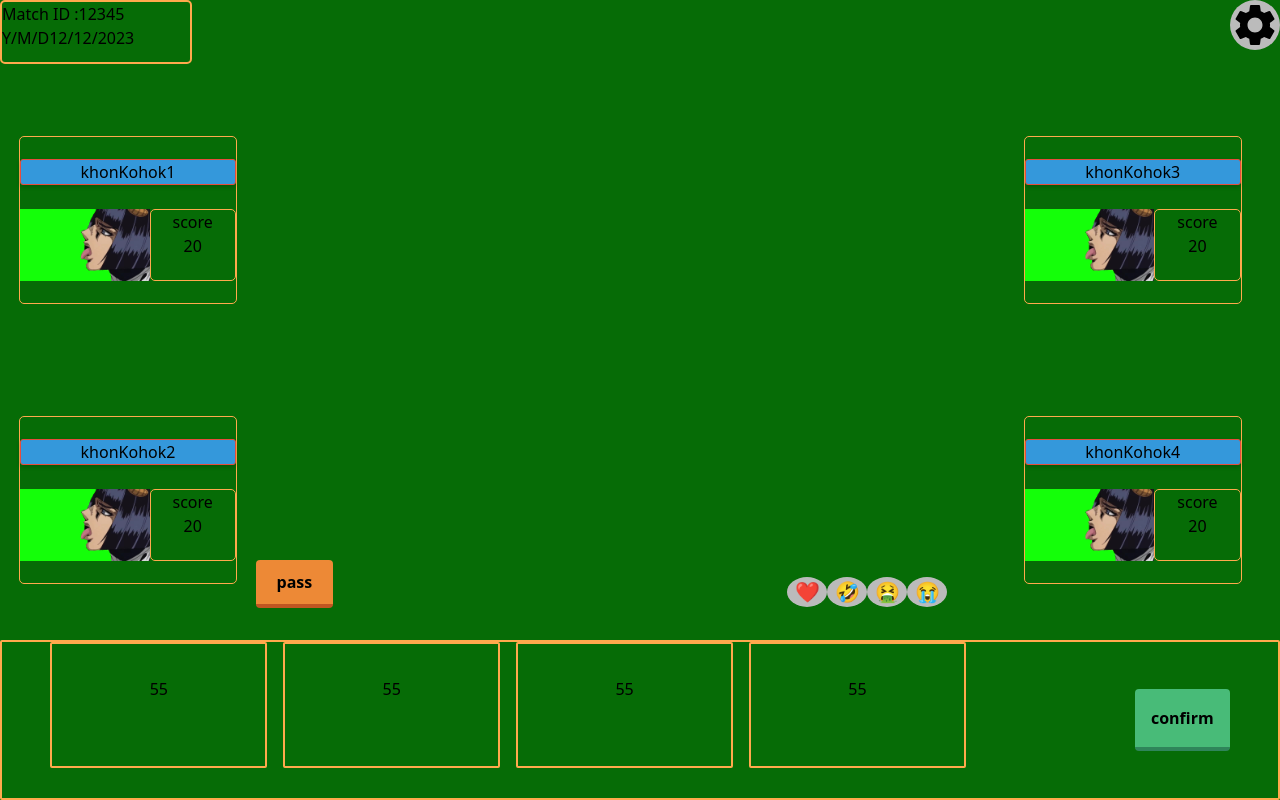
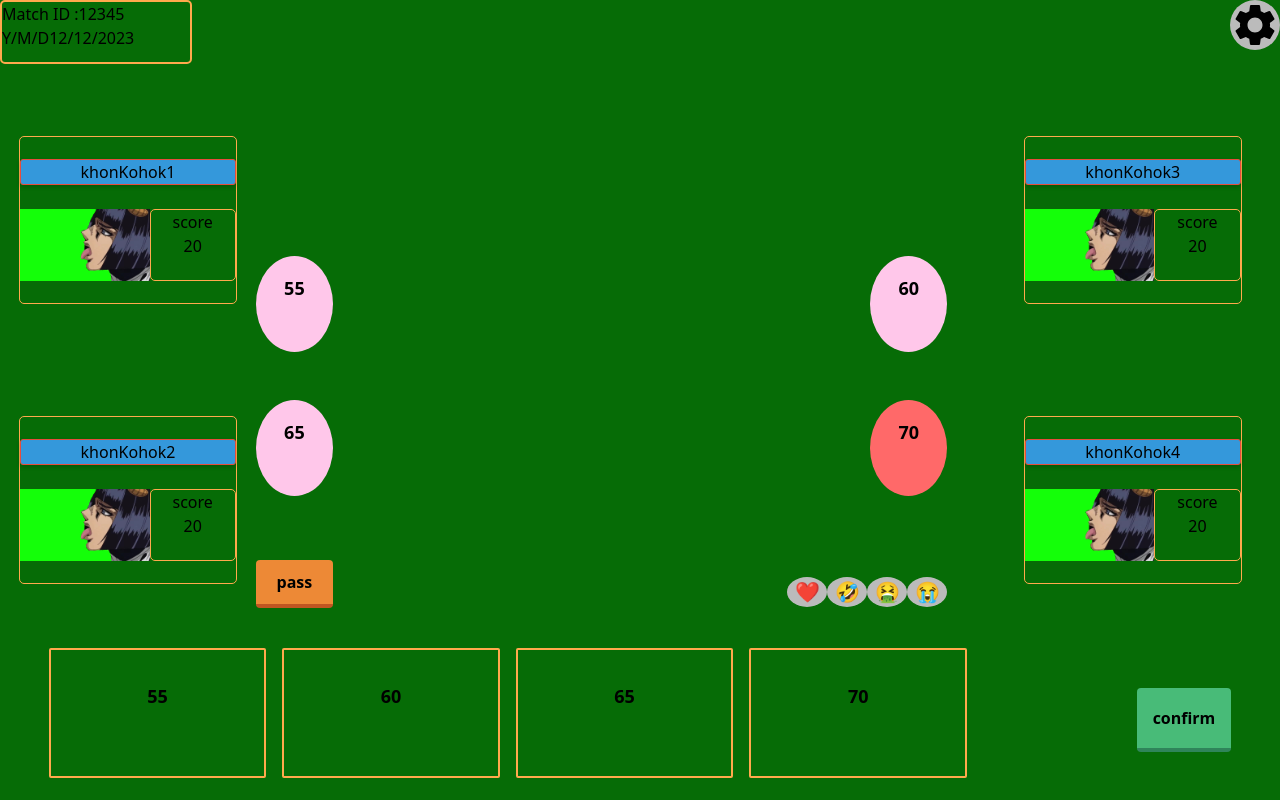
Before and after one commit to KimChanaDev/Friend-Card-Game_Senior-Project, a React (Vite) app in the folder FCG_front-end/: page / in a window 1280 px wide. Built offline with nearby package versions, Linux system fonts and the light colour scheme.

Commit message:
clean up style

```diff
--- a/FCG_front-end/src/App.jsx
+++ b/FCG_front-end/src/App.jsx
@@ -1,4 +1,4 @@
-import InGameInterface from "./interface/inGameInterface"
+// import InGameInterface from "./interface/inGameInterface"
 import BiddingInterface from "./interface/BiddingInterface"
 
 function App() {
--- a/FCG_front-end/src/interface/BiddingInterface.css
+++ b/FCG_front-end/src/interface/BiddingInterface.css
@@ -29,29 +29,11 @@ body{
     overflow: hidden;
     padding: 0px 0px 0px 0px;
     justify-content: center;
-    border-radius: 2px;
-    border: 2px solid #ffa94d;
-
-  }
-  section.bot li{
-    display: inline-block;
-    margin-inline-end: 1em;
-    width: 20%;
-    height: 90%;
-    border-radius: 2px;
-    border: 2px solid #ffa94d;
-    text-align: center;
-    padding-block-start: 3%;
+    /* border-radius: 2px;
+    border: 2px solid #ffa94d; */
 
   }
 
-
-
-  section.bot ol{
-    width:85%;
-    height: 90%;
-    margin :0 0 0 0;
-  }
 
   section.left{
     grid-column: 1/3;
@@ -90,19 +72,7 @@ body{
 
   }
 
-  section.top>div{
-    border-radius: 5px;
-    border: 2px solid #ffa94d;
-    width: 15%;
-    height: 80%;
-  }
 
-  section.top>div h1{
-    display: inline;
-  }
-  section.top>div p{
-    display: inline;
-  }
 
   section.mid{
     grid-column: 3/9;
--- a/FCG_front-end/src/interface/BiddingInterface.jsx
+++ b/FCG_front-end/src/interface/BiddingInterface.jsx
@@ -4,28 +4,15 @@ import './BiddingInterface.css'
 import PlayerCard from '../component/PlayerCard';
 import SettingsIcon from '@mui/icons-material/Settings';
 import EmojiPanel from '../component/EmojiPanel';
+import BidCard from '../component/BidCard';
+import LobbyInfo from '../component/LobbyInfo';
+import BidShow from '../component/BidShow';
 function BiddingInterface() {
-
-
   // const cardName = 'back.svg'
   return (
     <>
       <section className='top' >
-        <div>
-          <section>
-            <h1>
-              Match ID :
-            </h1>
-            <p>12345</p>
-          </section>
-          <section>
-            <h1>Y/M/D</h1>
-            <p>12/12/2023</p>
-          </section>
-
-
-        </div>
-
+        <LobbyInfo/>
 
       </section>
       <section className='left' >
@@ -41,28 +28,20 @@ function BiddingInterface() {
       </section>
 
       <section className='bot'>
-          <ol>
-            <li><button>55</button></li>
-            <li><button>55</button></li>
-            <li><button>55</button></li>
-            <li><button>55</button></li>
-
-          </ol>
+          <BidCard/>
           <button class="bg-green-500 confirm_button hover:bg-green-700 text-black font-bold py-2 px-4 border-b-4 border-green-700 hover:border-green-800 rounded">
             confirm
           </button>
       </section>
 
       <section className='mid'>
+        <BidShow/>
       <button class="bg-orange-500 pass_button hover:bg-orange-700 text-black font-bold py-2 px-4 border-b-4 border-orange-700 hover:border-orange-800 rounded">
         pass
       </button>
         < EmojiPanel />
       </section>
     </>
-
-
-
   )
 }
 export default BiddingInterface
--- a/FCG_front-end/src/interface/InGameInterface.css
+++ b/FCG_front-end/src/interface/InGameInterface.css
@@ -7,7 +7,7 @@ body{
   #root{
     display: grid;
     max-width: 100vw;
-    min-height: 100vh;
+    max-height: 100vh;
     background-color: rgb(6, 108, 6);
     grid-template-columns: repeat(10, 10%);
     grid-template-rows: repeat(10, 10%);
@@ -59,7 +59,6 @@ body{
 
   }
 
-
   section.right{
     grid-column: 9/11;
     grid-row:3/9;
@@ -78,7 +77,6 @@ body{
     margin-block: 0px 0px;
     margin-inline: 0px 0px;
     display:flex;
-
     justify-content: space-evenly;
 
   }
```
